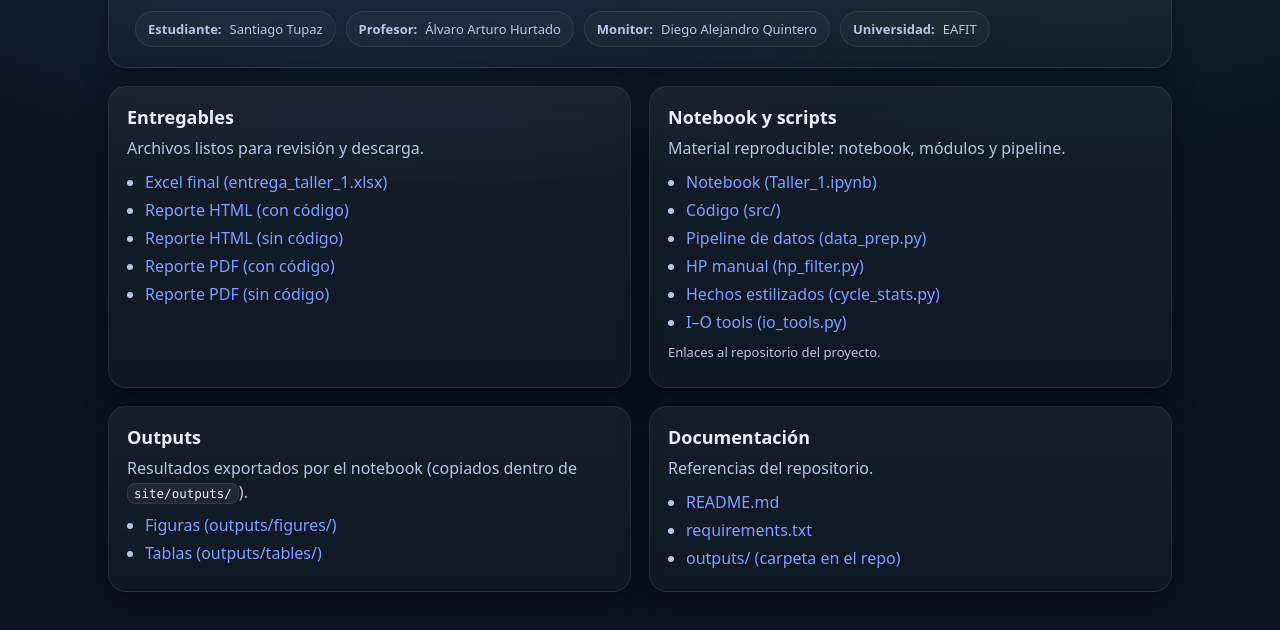
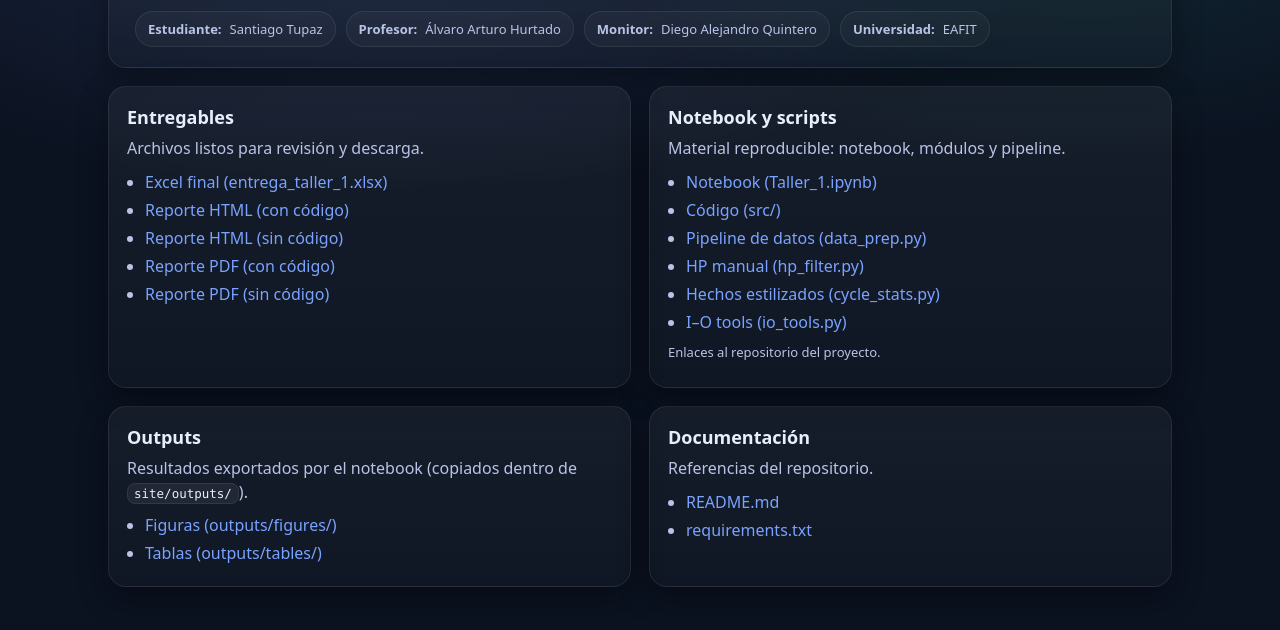
Before and after one commit to Tupxz/ciclos_economicos, a plain HTML site: page site/index.html in a window 1280 px wide. Shown: the part 166-796 px from the top of the page. Drawn offline with Linux system fonts and the light colour scheme.

Commit message:
Remove outputs directory link from index.html
Removed link to 'outputs/' directory from the repository references.

```diff
--- a/site/index.html
+++ b/site/index.html
@@ -130,7 +130,6 @@
         <ul>
           <li><a href="../README.md">README.md</a></li>
           <li><a href="../requirements.txt">requirements.txt</a></li>
-          <li><a href="../outputs/">outputs/ (carpeta en el repo)</a></li>
         </ul>
       </section>
     </div>
```
